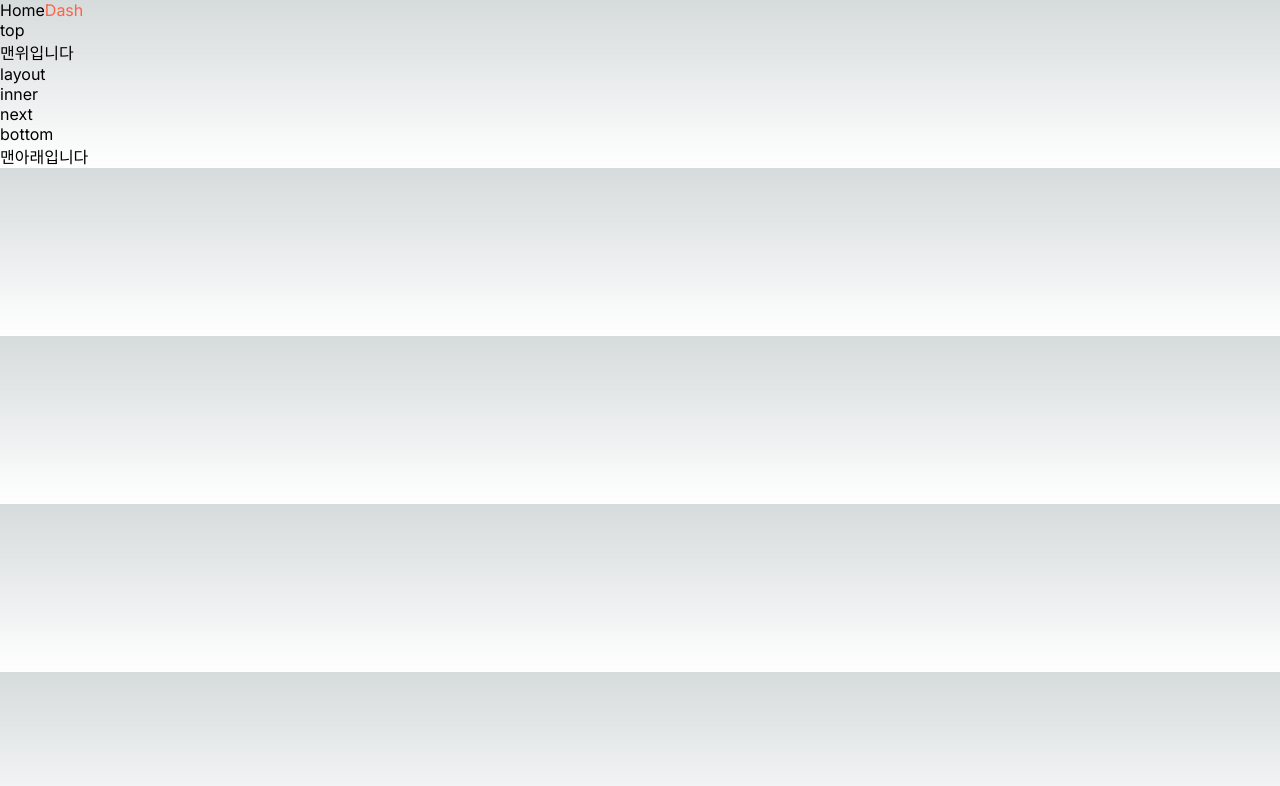
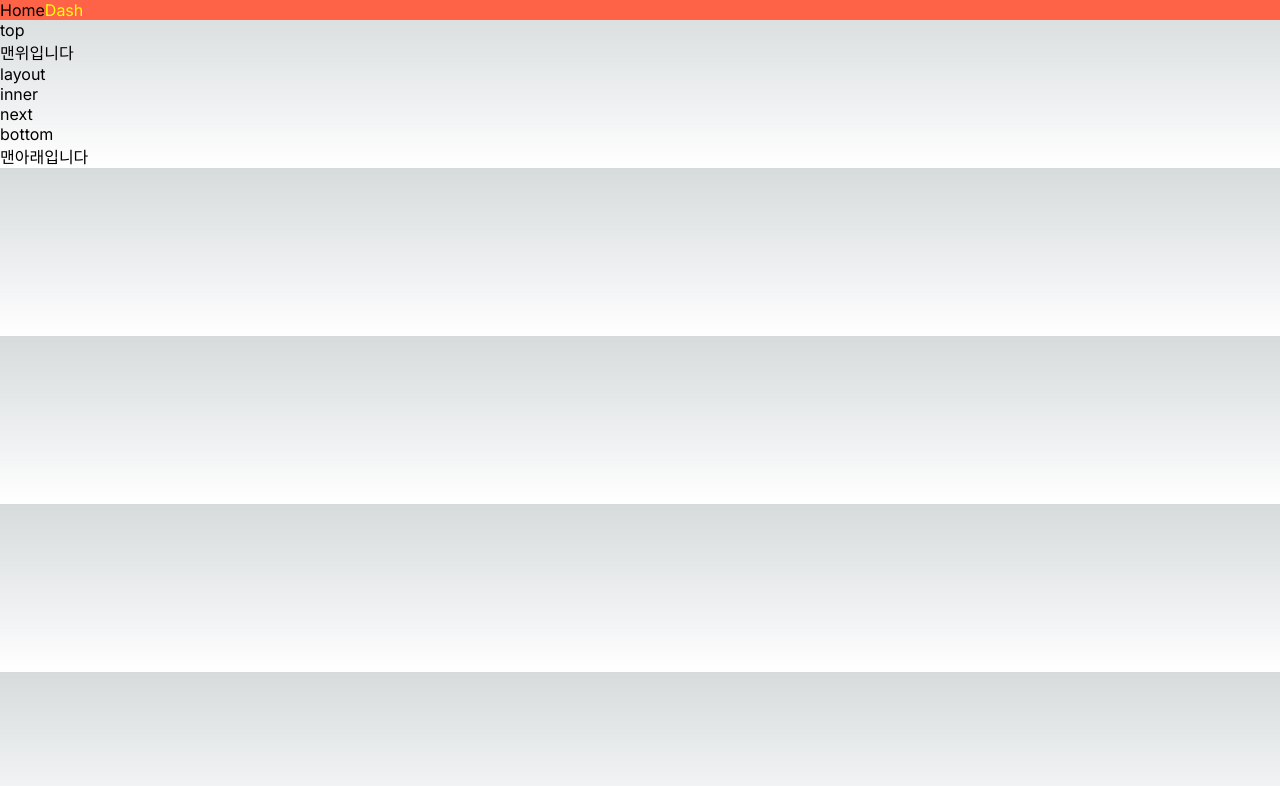
Before and after one commit to hhyunah/nestjs-intro, a Next.js app: page /dashboard in a window 1280 px wide. Shown: the top 786 px of the page. Built offline with nearby package versions, Linux system fonts and the light colour scheme.

Commit message:
Add: styles JSX

```diff
--- a/src/app/NavBar.tsx
+++ b/src/app/NavBar.tsx
@@ -1,27 +1,32 @@
 'use client'
 import Link from 'next/link'
 import { usePathname } from 'next/navigation'
-import styles from './NavBar.module.css'
 
 export default function NavBar() {
   const pathname = usePathname()
+  console.log(pathname)
   return (
     <nav>
-      <Link
-        href="/"
-        className={`${styles.link} ${pathname === '/' ? styles.active : ''}`}
-      >
-        Home
+      <Link href="/" legacyBehavior>
+        <span className={pathname === '/' ? 'active' : ''}>Home</span>
       </Link>
-      <Link
-        href="/dashboard"
-        className={[
-          styles.link,
-          pathname === '/dashboard' ? styles.active : '',
-        ].join(' ')}
-      >
-        Dash
+      <Link href="/dashboard" legacyBehavior>
+        <span className={pathname === '/dashboard' ? 'active' : ''}>Dash</span>
       </Link>
+      <style jsx>{`
+        nav {
+          background-color: tomato;
+        }
+        Link {
+          text-decoration: none;
+        }
+        span {
+          cursor: pointer;
+        }
+        .active {
+          color: yellow;
+        }
+      `}</style>
     </nav>
   )
 }
```
